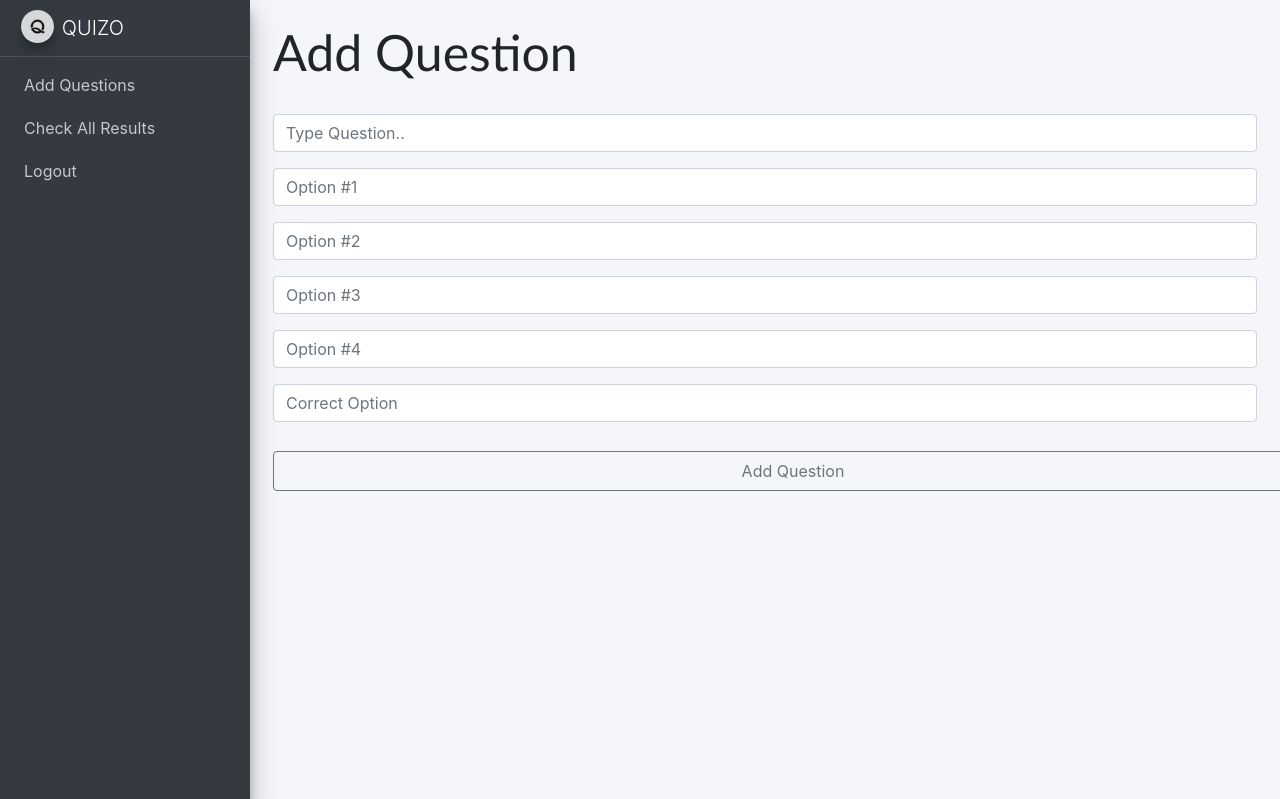
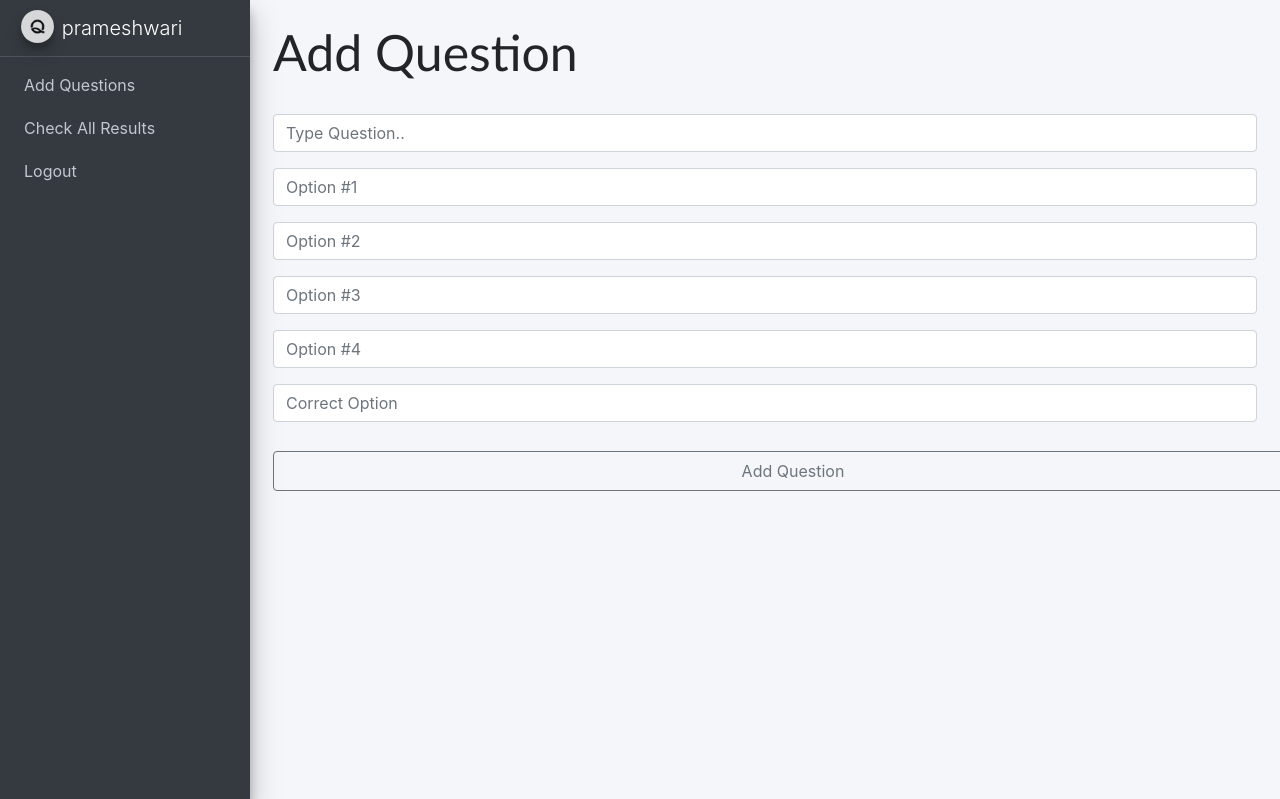
Before and after one commit to parameshsiva/quiz_app, a Flask app: page /add in a window 1280 px wide. Shown: the top 799 px of the page. Run offline with Flask 3, Linux system fonts and the light colour scheme; some libraries are stand-ins or nearby versions.

Commit message:
Update base.html

```diff
--- a/templates/base.html
+++ b/templates/base.html
@@ -46,7 +46,7 @@
             class="brand-image img-circle elevation-3"
             style="opacity: 0.8"
           />
-          <span class="brand-text font-weight-light">QUIZO</span>
+          <span class="brand-text font-weight-light">prameshwari</span>
         </a>
 
         <!-- Sidebar -->
```
